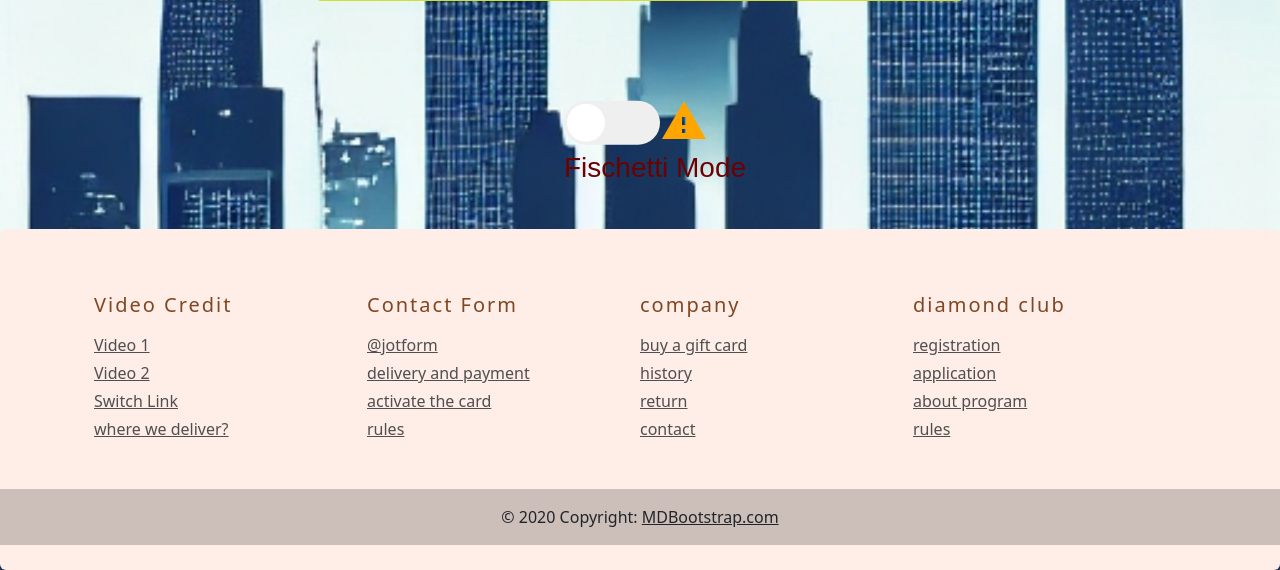
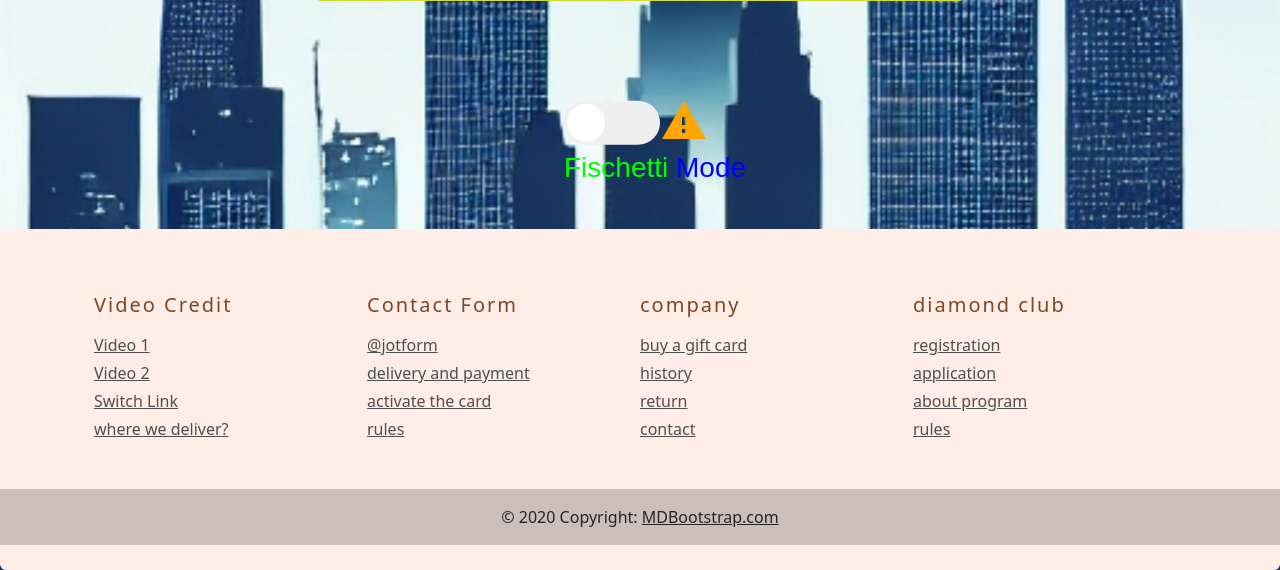
Before and after one commit to ooomega55/Official-Senior-Portfolio, a PHP site: page / in a window 1280 px wide; the page is wider, and only the part inside the window is pictured. Shown: the part 1865-2435 px from the top of that part. Run offline with PHP 8.4, Linux system fonts and the light colour scheme; grey boxes labelled with a size stand in for pictures from a placeholder-image service; some libraries are stand-ins or nearby versions; some web fonts are replaced.

Commit message:
text change for fish mode

```diff
--- a/contact.html
+++ b/contact.html
@@ -58,7 +58,7 @@
         <div class="col-8"></div>
         <div class="col-4 mx-auto">
         <input type="checkbox" name="toggle" class="custom-toggle"><i class="material-icons" style="font-size:48px;color:orange">warning</i>
-        <h3 class="dico-sans fishMode">Fischetti Mode</h3>
+        <h3 class="co-headline-reg fishMode"><span class="fishMode2">Fischetti</span> <span class="fishMode1">Mode</span></h3>
         </div>
       </div>
     </div>
--- a/index.html
+++ b/index.html
@@ -83,8 +83,8 @@
 
 
     <div class="row bgabout rounded">
-      <h1 class="m-3">Web Experience:</h1>
-      <div class="row p-3">
+      <h1 class="m-3 co-headline-reg">Web Experience:</h1>
+      <div class="row p-3 sinter">
 
 
         <div class="row p-2 m-1">
@@ -181,8 +181,8 @@
         <img class="img-fluid rounded aboutImgBorder" src="myImages/nissankicks.jpg" width="300px">
       </div>
       <div class="col-6 my-4 bgabout rounded">
-        <h3 class="m-3">Leadership Roles:</h3>
-        <ul>
+        <h3 class="m-3 co-headline-reg">Leadership Roles:</h3>
+        <ul class="sinter">
           <li>President of the Connect 4 Cancer club</li>
           <li>Secretary for the P.A.W.S. club</li>
           <li>Member of the Web Design Advisory Board</li>
@@ -195,7 +195,7 @@
 
 
 
-    <div class="rounded" id="photoBooth">
+    <div class="rounded sinter" id="photoBooth">
       <p class="banner">Enjoying Life</p>
       <div id="slideShow">
         <div class="photoHolder">
@@ -227,7 +227,7 @@
         <div class="col-4 mx-auto">
           <input type="checkbox" name="toggle" class="custom-toggle"><i class="material-icons"
             style="font-size:48px;color:orange">warning</i>
-          <h3 class="dico-sans fishMode">Fischetti Mode</h3>
+          <h3 class="co-headline-reg"><span class="fishMode2">Fischetti</span> <span class="fishMode1">Mode</span></h3>
         </div>
       </div>
     </div>
--- a/resume.html
+++ b/resume.html
@@ -67,7 +67,7 @@
         <div class="col-8"></div>
         <div class="col-4 mx-auto">
         <input type="checkbox" name="toggle" class="custom-toggle"><i class="material-icons" style="font-size:48px;color:orange">warning</i>
-        <h3 class="dico-sans fishMode">Fischetti Mode</h3>
+        <h3 class="co-headline-reg fishMode"><span class="fishMode2">Fischetti</span> <span class="fishMode1">Mode</span></h3>
         </div>
       </div>
     </div>
--- a/style.css
+++ b/style.css
@@ -31,9 +31,17 @@ body{
 	transform: translate(-50%, 50%);
 }
 
-.fishMode{
-	color: rgb(109, 0, 0);
+.fishMode1.fishMode2{
 	font-weight: bold;
+	font-size: 50px;
+}
+
+.fishMode1{
+	color: blue;
+}
+
+.fishMode2{
+	color: lime;
 }
 
 body.green{
```
Also changed, not shown: projects.html (+4 -4 lines).
